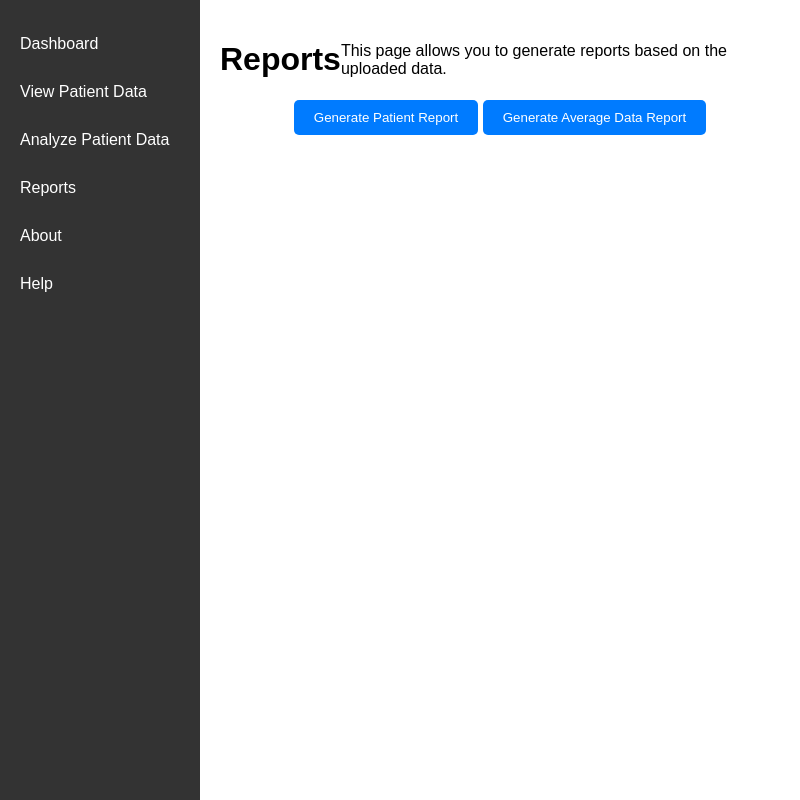
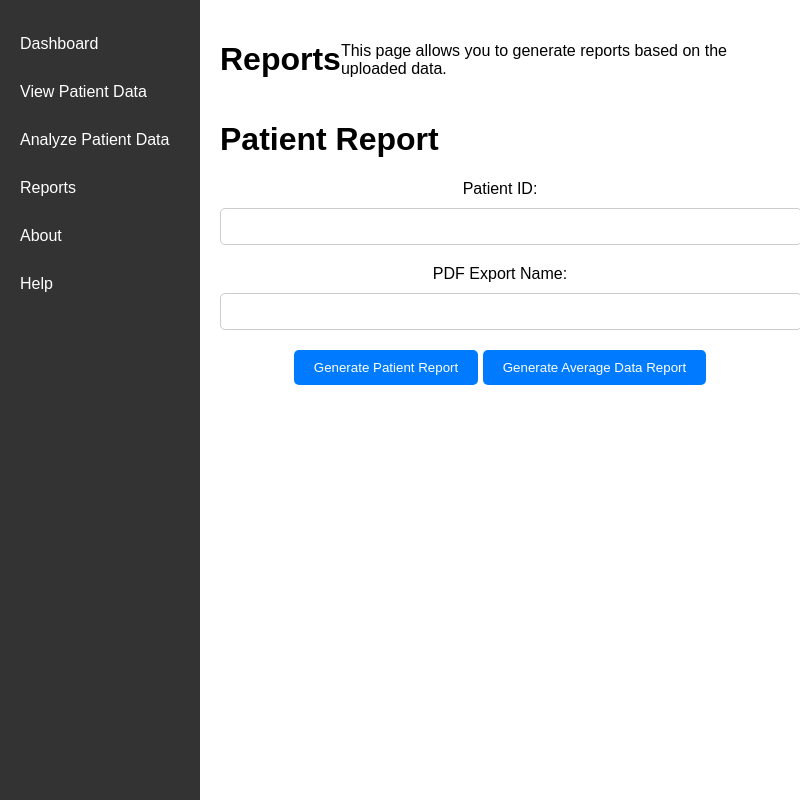
Before and after one commit to DinaMetwalli/Patient-Data-Dashboard, an Electron app: page electron/reports.html in a window 800 px wide. Drawn offline with Linux system fonts and the light colour scheme.

Commit message:
feat(gui): connect patient reports to GUI

```diff
--- a/electron/reports.html
+++ b/electron/reports.html
@@ -1,20 +1,14 @@
 <!DOCTYPE html>
 <html lang="en">
+
 <head>
     <meta charset="UTF-8">
     <meta name="viewport" content="width=device-width, initial-scale=1.0">
     <title>Medical Dashboard</title>
     <link rel="stylesheet" href="style.css">
 </head>
+
 <body>
-<!--     <h1>Hello World!</h1>
-    <div>
-        <label for="pdf">PDF Export Name:</label>
-        <input type="text" id="export_name" name="pdf">
-    </div>
-    <div>
-        <label for="p_id">Patient ID:</label>
-        <input type="number" id="patient_id" name="p_id"> -->
     <div class="sidebar">
         <a href="index.html">Dashboard</a>
         <a href="pd-view.html">View Patient Data</a>
@@ -29,12 +23,22 @@
             <p>This page allows you to generate reports based on the uploaded data.</p>
         </div>
         <div>
+            <div>
+                <h1>Patient Report</h1>
+                <form id="patient-report-form">
+                    <label for="patient-id">Patient ID:</label>
+                    <input type="text" id="patient-id" name="p_id" required>
+                    <label for="pdf">PDF Export Name:</label>
+                    <input type="text" id="export_name" name="pdf" required>
+                </form>
+            </div>
             <div class="upload-content">
-                <button id="generate-patient-report">Generate Patient Report</button>
+                <button id="patient_report">Generate Patient Report</button>
                 <button id="generate-average-report">Generate Average Data Report</button>
             </div>
         </div>
+    </div>
+    <script src="reports.js"></script>
+</body>
 
-    </div>
-</body>
 </html>
--- a/electron/report-renderer.js
+++ b/electron/reports.js
@@ -5,13 +5,13 @@ document.addEventListener('DOMContentLoaded', () => {
     const IDInput = document.getElementById('patient_id');
     const exportInput = document.getElementById('export_name');
 
-    generateButton.addEventListener('click', async() => {
+    generateButton.addEventListener('click', async () => {
 
         const patient_id = parseInt(IDInput.value);
         const export_name = exportInput.value;
 
         try {
-            const response = await fetch('http://localhost:6002/patient-report', {
+            const response = await fetch('http://localhost:6002/patient', {
                 method: 'POST',
                 headers: {
                     'Content-Type': 'application/json'
```
